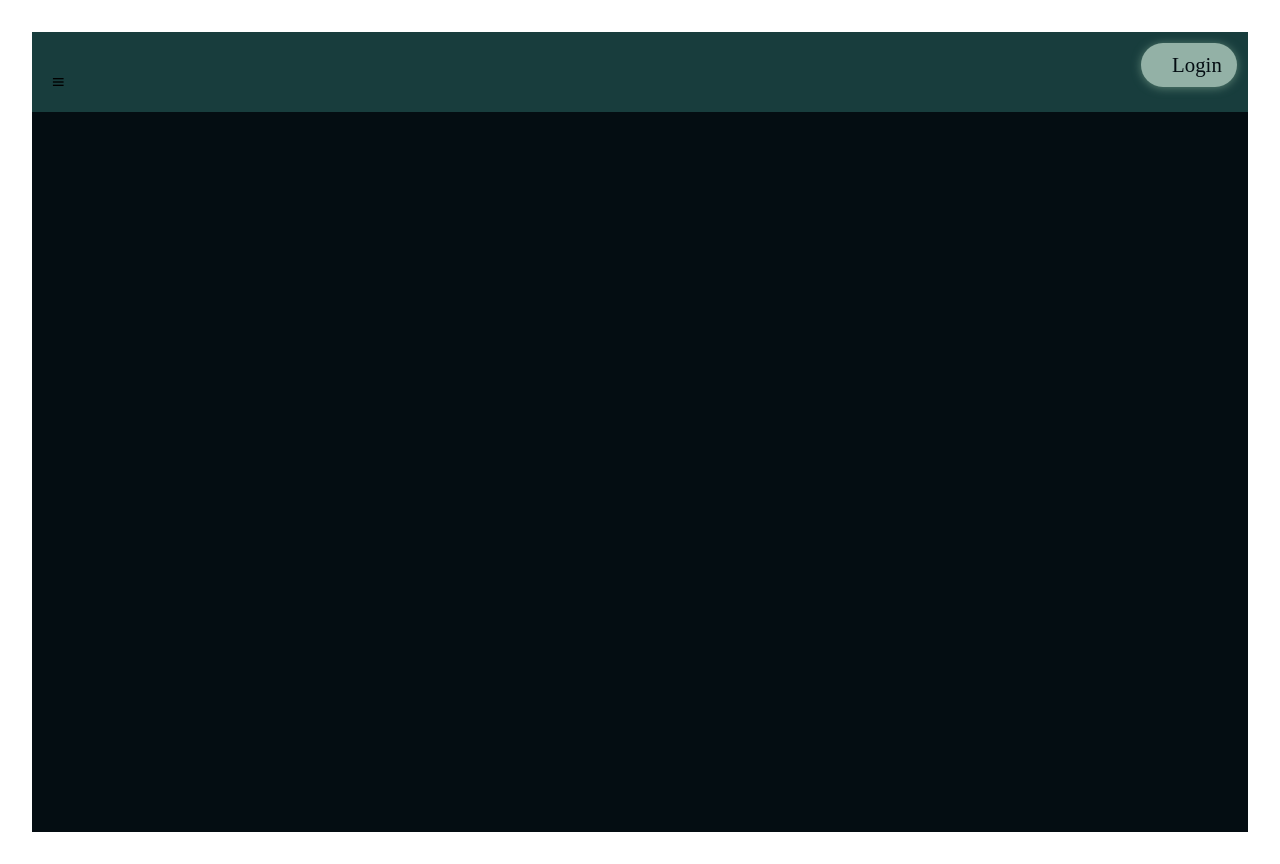
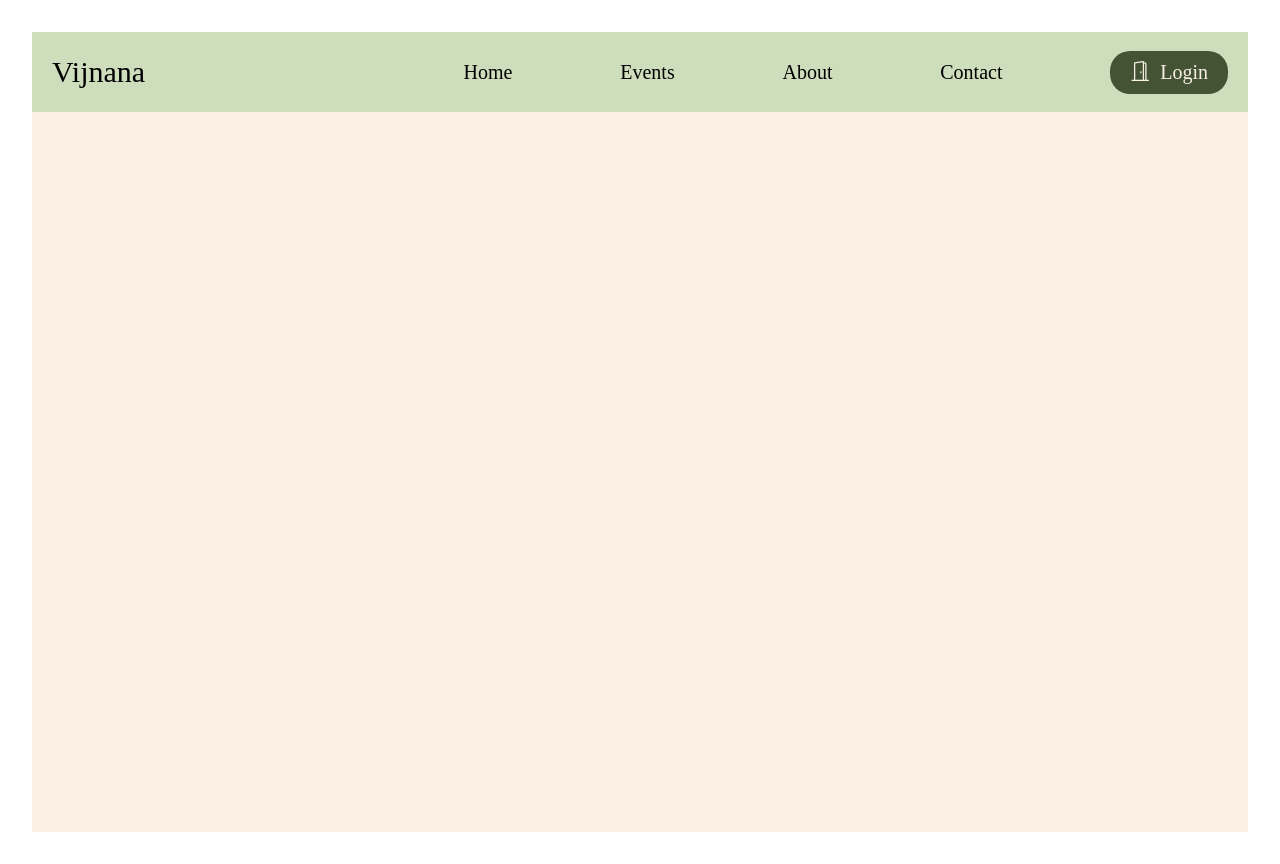
Before and after one commit to aswanthabam/Vijnana, a React (Vite) app: page / in a window 1280 px wide. Built offline with nearby package versions, Linux system fonts and the light colour scheme.

Commit message:
added : sass and module css, optimized

```diff
--- a/src/App.tsx
+++ b/src/App.tsx
@@ -4,7 +4,7 @@ import TopBar from './components/topbar/topbar'
 
 function App() {
   return (
-    <div className='app dark'>
+    <div className='app light'>
       <TopBar/>
     </div>
   )
--- a/src/components/buttons/IconButton/IconButton.css
+++ /dev/null
@@ -1,38 +0,0 @@
-.icon-button {
-  display: flex;
-  justify-content: center;
-  align-items: center;
-  position: relative;
-  width: calc(100% - 30px - 1.4rem);
-  height: auto;
-  padding: 10px 15px;
-  border-radius: 30px;
-  font-size: 1.3rem;
-  margin: 0.7rem;
-}
-
-.icon-button .icon i {
-  font-size: 60px;
-  position: absolute;
-}
-.icon-button .text {
-  margin-left: 1rem;
-}
-.icon-button.type-primary {
-  background: var(--color-4);
-  box-shadow: 0px 1px 10px var(--color-3);
-  color: var(--color-1);
-}
-
-.icon-button.type-secondary {
-  background: var(--color-3);
-  box-shadow: 0px 1px 10px var(--color-4);
-  color: var(--color-1);
-}
-
-.icon-button.type-transparent {
-  color: var(--color-4);
-}
-.icon-button.type-transparent i {
-  color: var(--color-4);
-}
--- a/src/components/buttons/IconButton/IconButton.tsx
+++ /dev/null
@@ -1,20 +0,0 @@
-import './IconButton.css';
-import React from 'react';
-interface IconButtonProps {
-  icon : string;
-  text: string | null;
-  type : string;
-}
-
-const IconButton : React.FC<IconButtonProps> = ({icon,text,type}) => {
-  return <div className={`icon-button type-` + type }>
-    <div className='icon'>
-      <i className={icon}></i>
-    </div>
-    { text && <div className='text'>
-      <span>{text}</span>
-    </div> }
-  </div>;
-}
-
-export default IconButton;
--- /dev/null
+++ b/src/components/buttons/LoginButton/LoginButton.module.css
@@ -0,0 +1,19 @@
+.loginButton {
+  display: flex;
+  align-items: center;
+  justify-content: center;
+  padding: 10px 20px;
+  border-radius: 20px;
+  background: var(--color-4);
+  color: var(--color-1);
+  box-shadow: 1px 1px 10px var(--color-2);
+  font-size: 20px;
+  .icon {
+    margin-right: 10px;
+  }
+}
+
+.loginButton:hover {
+  background: var(--color-3);
+  color: var(--color-4);
+}
--- /dev/null
+++ b/src/components/buttons/LoginButton/LoginButton.tsx
@@ -0,0 +1,19 @@
+import styles from './LoginButton.module.css';
+import React from 'react';
+
+interface LoginButtonProps {
+
+}
+
+const LoginButton : React.FC<LoginButtonProps> = ({}) => {
+  return <div className={styles.loginButton}>
+    <div className={styles.icon}>
+      <i className='bi bi-door-open'></i>
+    </div>
+    <div className={styles.text}>
+      <span>Login</span>
+    </div>
+  </div>;
+}
+
+export default LoginButton;
--- a/src/components/topbar/topbar.css
+++ /dev/null
@@ -1,34 +0,0 @@
-.topbar > div {
-  justify-content: space-between;
-  width: 100%;
-  height: 5rem;
-  background: var(--color-2);
-}
-
-.topbar .mobile {
-  display: flex;
-}
-.topbar .desktop {
-  display: none;
-}
-
-/* Target tablet devices */
-@media screen and (min-width: 768px) and (max-width: 1023px) {
-  /* Your CSS styles for tablet devices go here */
-  .topbar .mobile {
-    display: none;
-  }
-  .topbar .desktop {
-    display: flex;
-  }
-}
-/* Target desktop devices */
-@media screen and (min-width: 1024px) {
-  /* Your CSS styles for desktop devices go here */
-  .topbar .mobile {
-    display: none;
-  }
-  .topbar .desktop {
-    display: flex;
-  }
-}
--- /dev/null
+++ b/src/components/topbar/topbar.module.css
@@ -0,0 +1,57 @@
+.topbar {
+  justify-content: space-between;
+  width: calc(100% - 40px);
+  height: 5rem;
+  background: var(--color-2);
+  padding: 0px 20px;
+
+  .account {
+    display: flex;
+    align-items: center;
+    justify-content: center;
+  }
+}
+
+.mobile {
+  display: flex;
+}
+.desktop {
+  display: none;
+
+  .menuButton {
+    display: flex;
+    align-items: center;
+    justify-content: center;
+    font-size: 30px;
+  }
+
+  .account {
+    width: calc(65%);
+    justify-content: space-between;
+    .menuItem {
+      /* margin-right: 50px; */
+      font-size: 20px;
+    }
+  }
+}
+
+/* Target tablet devices */
+@media screen and (min-width: 768px) and (max-width: 1023px) {
+  /* Your CSS styles for tablet devices go here */
+  .mobile {
+    display: none;
+  }
+  .desktop {
+    display: flex;
+  }
+}
+/* Target desktop devices */
+@media screen and (min-width: 1024px) {
+  /* Your CSS styles for desktop devices go here */
+  .mobile {
+    display: none;
+  }
+  .desktop {
+    display: flex;
+  }
+}
--- a/src/components/topbar/topbar.tsx
+++ b/src/components/topbar/topbar.tsx
@@ -1,28 +1,30 @@
-import './topbar.css';
-import IconButton from "../buttons/IconButton/IconButton";
+import LoginButton from '../buttons/LoginButton/LoginButton';
+import style from './topbar.module.css';
 
 function TopBar() {
-  return <div className="topbar">
-    <div className="mobile">
-      <div className="menu-button">
-        <IconButton text={null} icon='bx- bx-menu' type='transparent'/>
-        <i className="bx bx-menu"></i>
+  return <>
+    <div className={style.topbar + ' ' + style.mobile}>
+      <div className={style.menuButton}>
+
       </div>
-      <div className="account">
-        <IconButton text={'Login'} icon="bx bx-open-door" type="primary"/>
+      <div className={style.account}>
+        <LoginButton/>
       </div>
     </div>
 
-    <div className="desktop">
-      <div className="menu-button">
-        <IconButton text={null} icon='bx- bx-menu' type='transparent'/>
-        <i className="bx bx-menu"></i>
+    <div className={style.topbar + ' ' + style.desktop}>
+      <div className={style.menuButton}>
+        <span>Vijnana</span>
       </div>
-      <div className="account">
-        <IconButton text={'Login'} icon="bx bx-open-door" type="primary"/>
+      <div className={style.account}>
+        <span className={style.menuItem}>Home</span>
+        <span className={style.menuItem}>Events</span>
+        <span className={style.menuItem}>About</span>
+        <span className={style.menuItem}>Contact</span>
+        <LoginButton/>
       </div>
     </div>
-  </div>
+  </>
 }
 
 export default TopBar;
```
Also changed, not shown: src/components/buttons/TextButton/TextButton.css (deleted, +0 -26 lines), src/components/buttons/TextButton/TextButton.tsx (deleted, +0 -22 lines).
